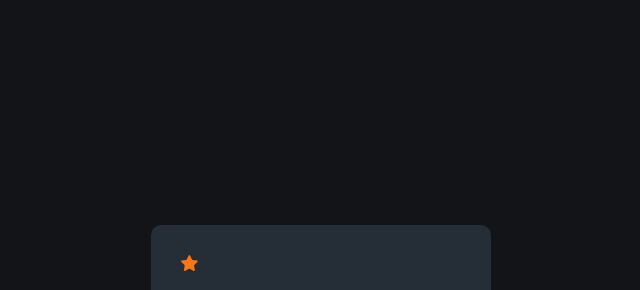
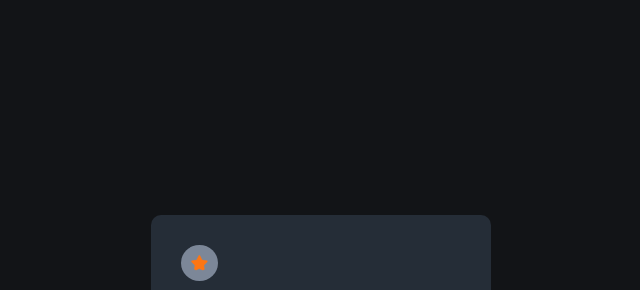
Before and after one commit to kale-Dev1/Interactive-rating-component, a plain HTML site: page interactive-rating-component-main/index.html in a window 1280 px wide. Shown: the part 49-339 px from the top of the page, without its empty margins (319-959 px from the left). Drawn offline with Linux system fonts and the light colour scheme.

Commit message:
Style star icon

```diff
--- a/interactive-rating-component-main/style.css
+++ b/interactive-rating-component-main/style.css
@@ -26,3 +26,9 @@ body {
   padding: 30px;
   border-radius: 10px;
 }
+img {
+  /* border: 1px solid white; */
+  padding: 10px;
+  border-radius: 50%;
+  background-color: var(--medium-grey);
+}
```
